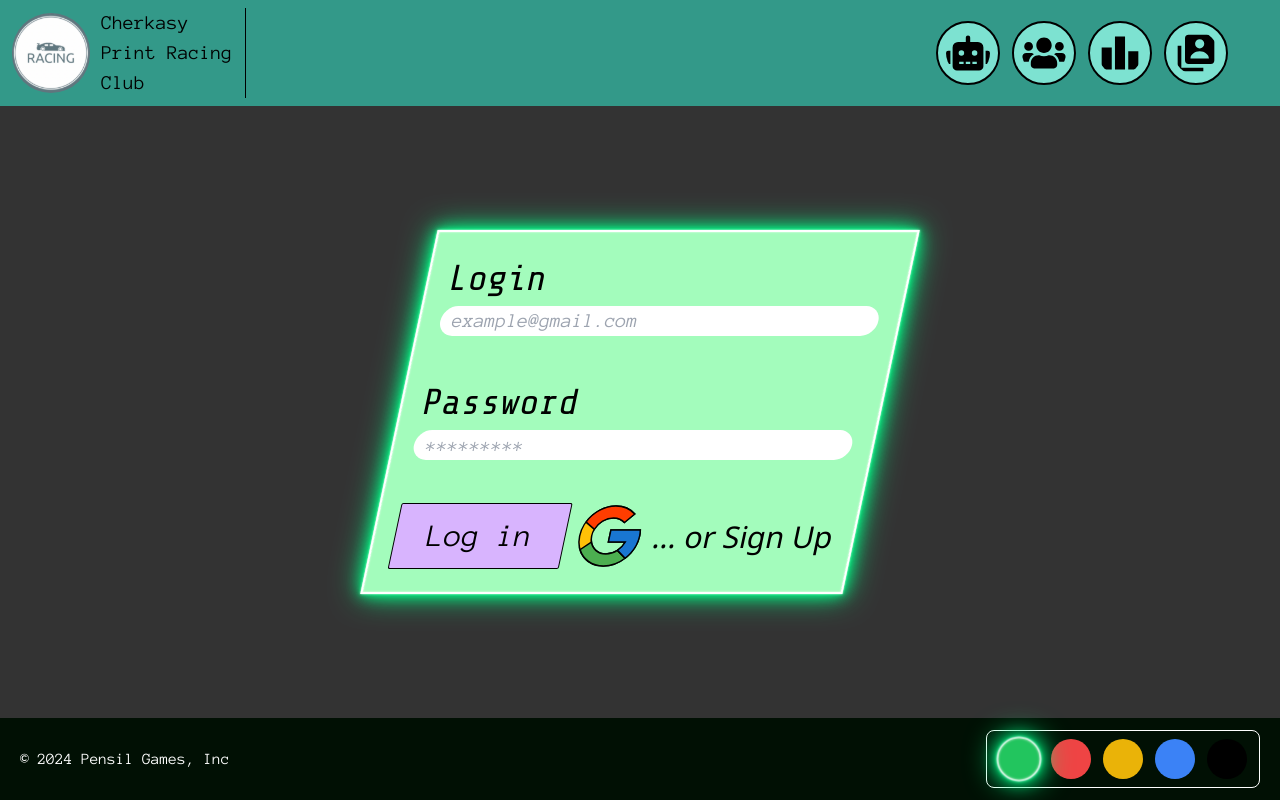
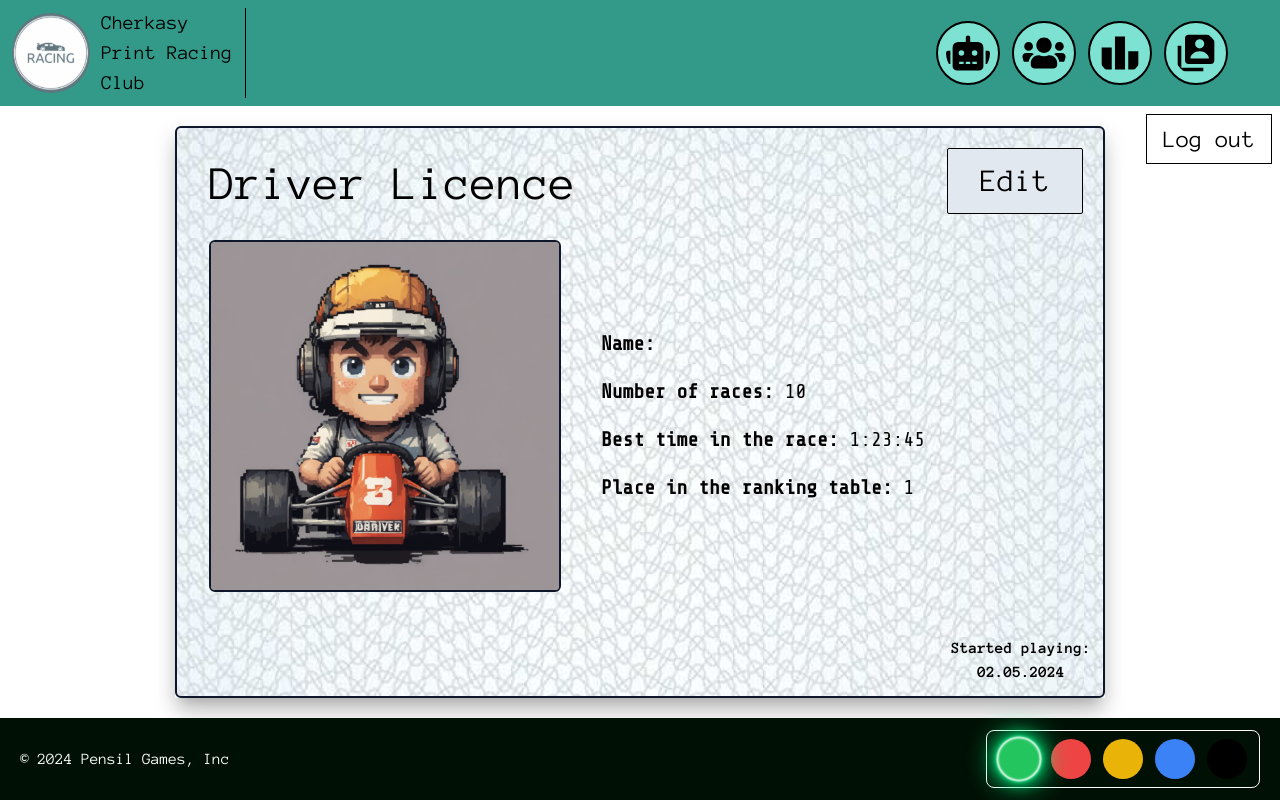
Before and after one commit to AlexTkCk/diploma_everlabs, a React (Create React App) app in the folder client/: page /account in a window 1280 px wide. Before the commit this address led to /login. Built offline with nearby package versions, Linux system fonts and the light colour scheme; what @rails/actioncable would draw is missing.

Commit message:
v-6-Account/7/added animation after double click on the card

```diff
--- a/client/src/pages/Account.tsx
+++ b/client/src/pages/Account.tsx
@@ -13,15 +13,15 @@ const Account = () => {
   const { userData, setUserId, setUserData } = useContext(userContext);
   const navigate = useNavigate();
 
-  useEffect(() => {
-    if (!userData) {
-      navigate("/login");
-    }
-  }, [userData]);
+  // useEffect(() => {
+  //   if (!userData) {
+  //     navigate("/login");
+  //   }
+  // }, [userData]);
 
   const { themeConfig } = useContext(themeContext);
   const [isEditModalOpen, setIsEditModalOpen] = useState(false);
-  const [isShow, setIsShow] = useState(false);
+  const [flipped, setFlipped] = useState(false);
 
   const [data, setData] = useState({
     name: "John Doe",
@@ -40,8 +40,8 @@ const Account = () => {
   const closeEditModal = () => {
     setIsEditModalOpen(false);
   };
-  const handleShowCard = () => {
-    setIsShow(!isShow);
+  const handleFlip = () => {
+    setFlipped(!flipped);
   };
 
   const handleSave = (
@@ -83,7 +83,22 @@ const Account = () => {
         Log out
       </button>
 
-      <div className="relative h-full w-3/4 flex flex-col gap-8 border-2 border-slate-900 p-8 pb-24 rounded-md shadow-xl bg-account bg-contain bg-repeat hover:">
+      <motion.div
+        className="relative h-full w-3/4"
+        style={{
+          position: "relative",
+          transformStyle: "preserve-3d",
+          boxShadow: "0 10px 20px rgba(0, 0, 0, 0.2)",
+        }}
+        animate={{
+          rotateY: flipped ? 180 : 0,
+        }}
+        transition={{
+          duration: 0.6,
+        }}
+        onDoubleClick={handleFlip}
+      >
+        <div className="absolute h-full w-full flex flex-col gap-8 border-2 border-slate-900 p-8 pb-24 rounded-md shadow-xl bg-account bg-contain bg-repeat">
           <h2 className="text-5xl">Driver Licence</h2>
           <div className="h-full flex flex-row gap-10">
             <img
@@ -91,9 +106,8 @@ const Account = () => {
               src={data.profileImg}
               alt="user_avatar"
             />
-          {isShow ? (
-            <>
-              <div className="flex flex-col gap-5 font-primary text-xl">
+
+            <div className="flex flex-col h-[80%] justify-center gap-5 font-primary text-xl">
               <p>
                 <span className="font-bold font-primary">Name:</span>
                 {userData?.name}
@@ -115,12 +129,6 @@ const Account = () => {
             <p className="absolute bottom-3 right-3 text-center text-md font-bold ">
               Started playing: <br /> {data.startedPlaying}
             </p>
-            </>
-          ) : (
-            <p className="text-xl text-justify w-2/4 scrollbar-thin scrollbar-thumb-[#339989] scrollbar-track-slate-300">
-              <span className="font-bold">About me:</span> {data.about}
-            </p>
-          )}
 
             <Button
               buttonClassName={`absolute top-5 right-5 bg-slate-200 hover:shadow-buttonHover_md hover:shadow-blue-500 transition-all duration-500 hover:text-white ${themeConfig.accent} ${themeConfig.info}`}
@@ -128,14 +136,35 @@ const Account = () => {
             >
               Edit
             </Button>
-          <button
-            className="absolute right-2 top-1/2 bg-green-500 text-white text-lg font-primary h-12 w-fit p-2 transition-all duration-300 hover:shadow-buttonHover_md hover:shadow-green-700"
-            onClick={handleShowCard}
-          >
-            Show about
-          </button>
           </div>
         </div>
+        <div
+          className="absolute h-full w-full flex flex-col gap-8 border-2 border-slate-900 p-8 pb-24 rounded-md shadow-xl bg-account bg-contain bg-repeat"
+          style={{
+            backfaceVisibility: "hidden",
+            transform: "rotateY(180deg)",
+          }}
+        >
+          <h2 className="text-5xl">Driver Licence</h2>
+          <div className="h-full flex flex-row gap-10 ">
+            <img
+              className="h-[80%] rounded-md border-2 border-slate-900"
+              src={data.profileImg}
+              alt="user_avatar"
+            />
+            <p className="h-[80%] text-xl text-justify w-2/4 scrollbar-thin scrollbar-thumb-[#339989] scrollbar-track-slate-300">
+              <span className="font-bold">About me:</span> {data.about}
+            </p>
+
+            <Button
+              buttonClassName={`absolute top-5 right-5 bg-slate-200 hover:shadow-buttonHover_md hover:shadow-blue-500 transition-all duration-500 hover:text-white ${themeConfig.accent} ${themeConfig.info}`}
+              handler={openEditModal}
+            >
+              Edit
+            </Button>
+          </div>
+        </div>
+      </motion.div>
 
       <EditModal
         isOpen={isEditModalOpen}
```
Lines whose indentation alone changed are shown as unchanged.
